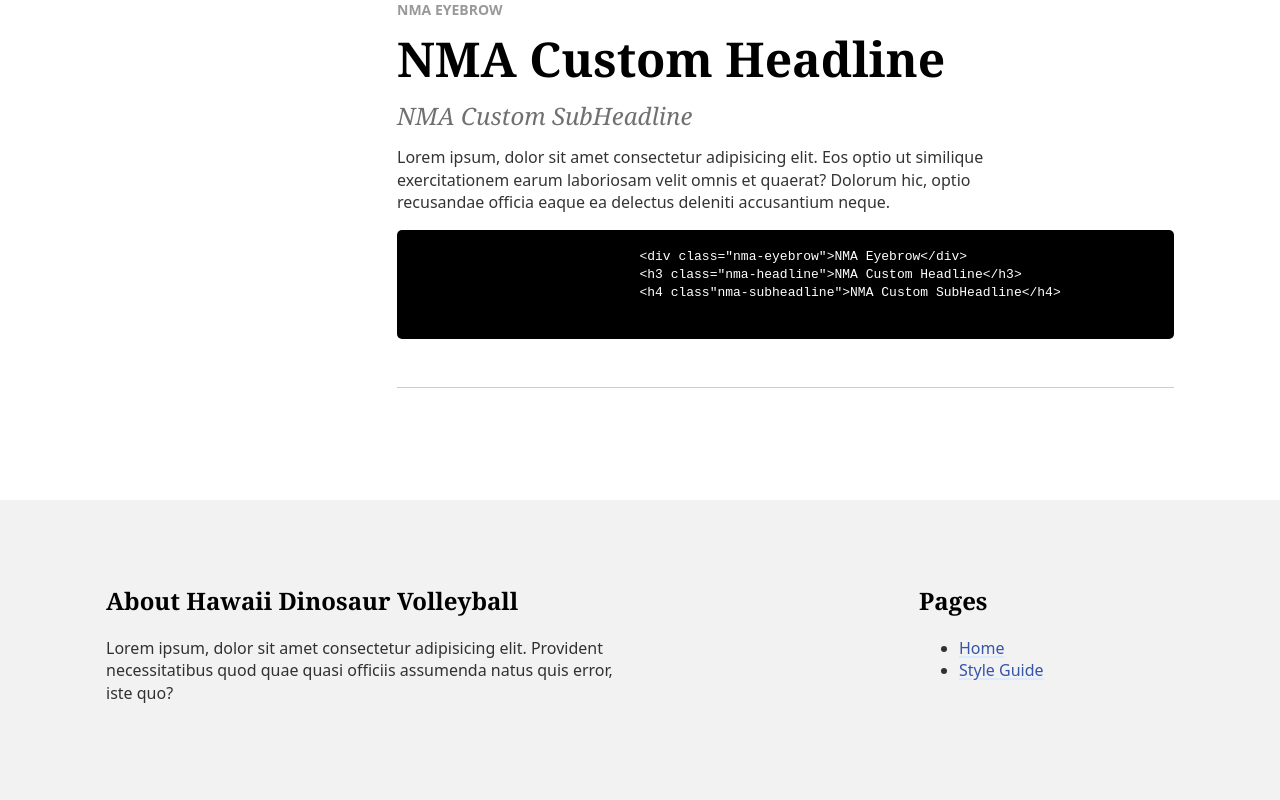
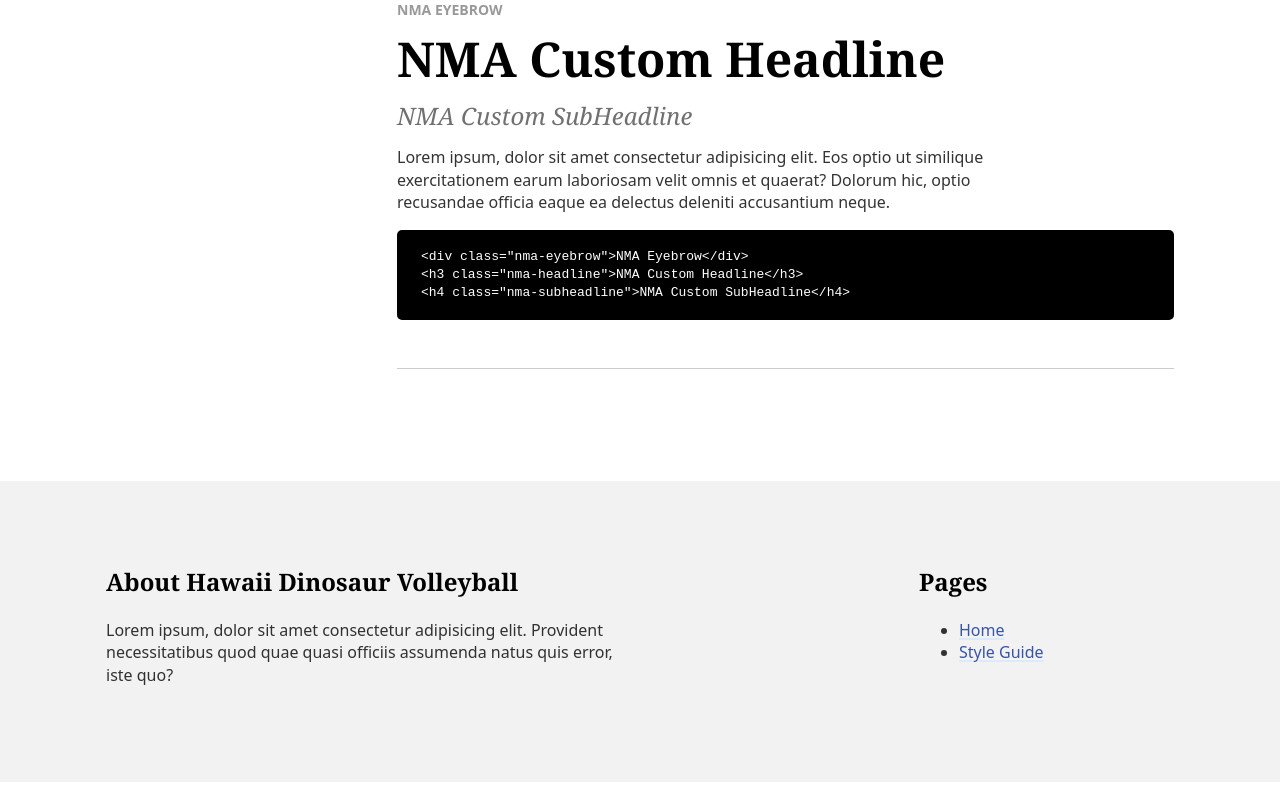
Before and after one commit to gcorpuz/dinovolleyball-framework, a plain HTML site: page styleguide.html in a window 1280 px wide. Shown: the part 8177-8977 px from the top of the page. Drawn offline with Linux system fonts and the light colour scheme.

Commit message:
Update styleguide.html

```diff
--- a/styleguide.html
+++ b/styleguide.html
@@ -433,13 +433,11 @@ sitename/
                         <h3 class="nma-headline">NMA Custom Headline</h3>
                         <h4 class="nma-subheadline">NMA Custom SubHeadline</h4>
                         <p>Lorem ipsum, dolor sit amet consectetur adipisicing elit. Eos optio ut similique exercitationem earum laboriosam velit omnis et quaerat? Dolorum hic, optio recusandae officia eaque ea delectus deleniti accusantium neque.</p>
-                        <pre>
-                            <code>
+                        <pre><code>
 &lt;div class="nma-eyebrow"&gt;NMA Eyebrow&lt;/div&gt;
 &lt;h3 class="nma-headline"&gt;NMA Custom Headline&lt;/h3&gt;
-                            &lt;h4 class"nma-subheadline"&gt;NMA Custom SubHeadline&lt;/h4&gt;
-                            </code>
-                        </pre>
+&lt;h4 class="nma-subheadline"&gt;NMA Custom SubHeadline&lt;/h4&gt;
+                        </code></pre>
 
                         <hr>
 
```
Lines whose indentation alone changed are shown as unchanged.
